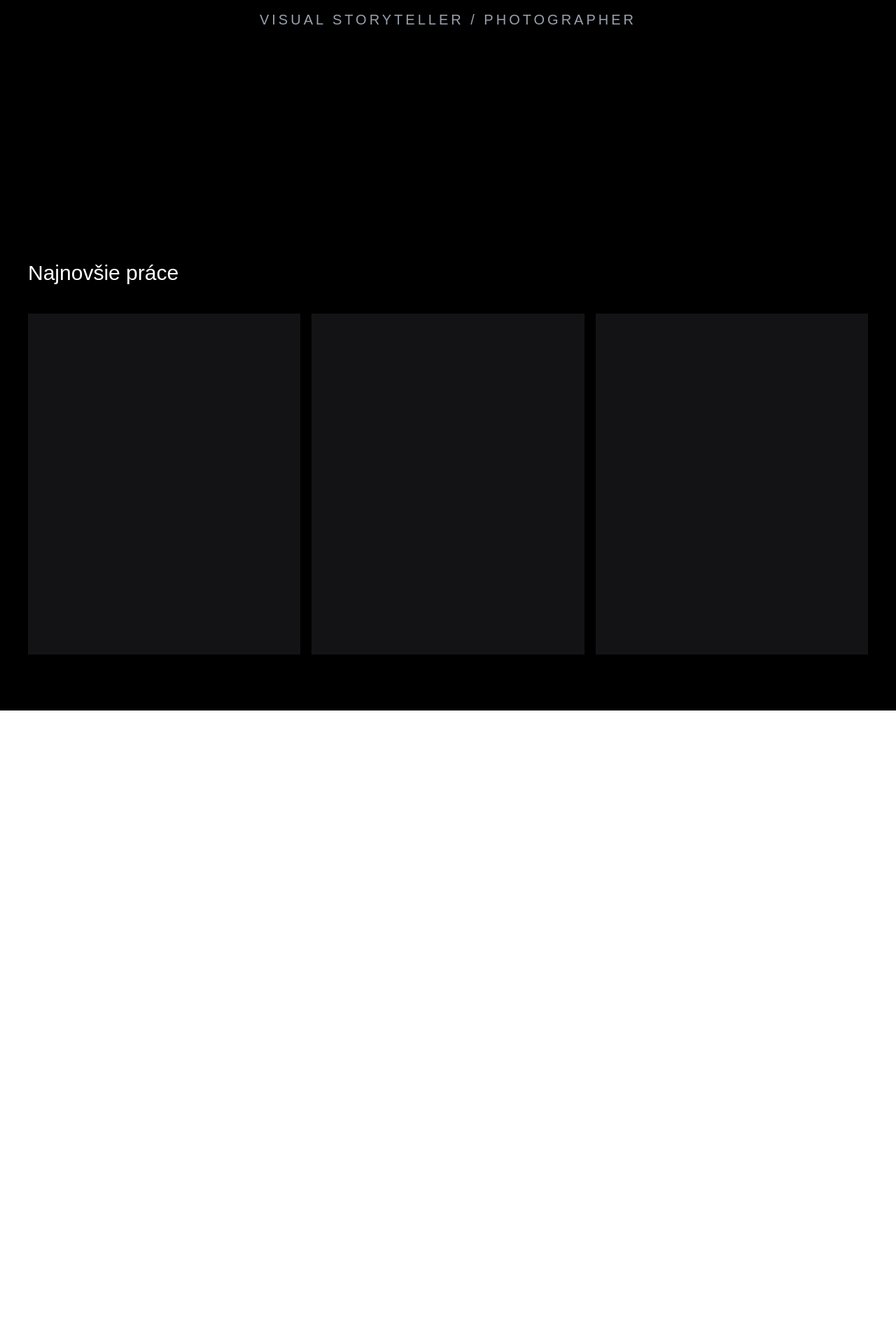
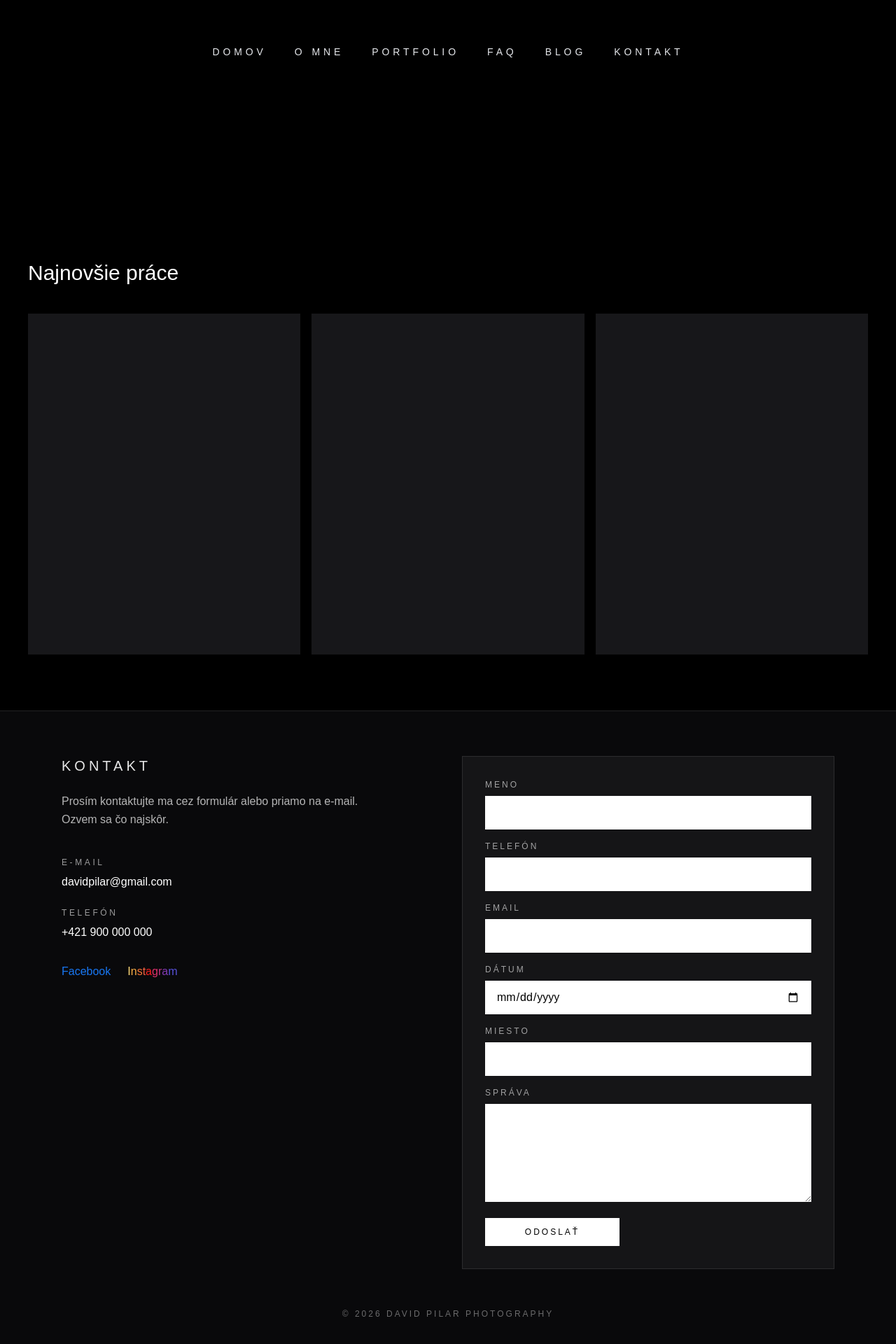
Before and after one commit to AdamKatrenic/DavidWeb, a Next.js app: page / in a window 1280 px wide. Shown: the part 348-2268 px from the top of the page at 70% size. Before the commit the page ends 1363 px from the top, so only its background shows below. Built offline with nearby package versions, Linux system fonts and the light colour scheme.

Commit message:
contact-formular-update

```diff
--- a/app/page.tsx
+++ b/app/page.tsx
@@ -1,33 +1,251 @@
-import Image from 'next/image'
+import Link from "next/link";
 
-export default function Home() {
+export default function Home(): JSX.Element {
   return (
       <main className="min-h-screen bg-black text-white">
-      {/* Hero Section */}
+        {/* ============================================================
+          HERO SECTION
+         ============================================================ */}
         <section className="relative h-[80vh] flex items-center justify-center overflow-hidden">
-        <div className="z-10 text-center">
+          <div className="z-10 text-center px-6">
             <h1 className="text-6xl md:text-8xl font-bold tracking-tighter uppercase">
               David Pilar
             </h1>
+
             <p className="text-lg md:text-xl text-gray-400 mt-4 tracking-[0.2em] uppercase">
               Visual Storyteller / Photographer
             </p>
+
+            {/* NAVIGÁCIA POD NADPISOM */}
+            <nav className="mt-16 flex flex-wrap items-center justify-center gap-8 md:gap-10">
+              <Link
+                  href="/"
+                  className="uppercase text-xs md:text-sm tracking-[0.35em] text-gray-200 hover:text-white transition underline-offset-8 hover:underline"
+              >
+                DOMOV
+              </Link>
+              <Link
+                  href="/about"
+                  className="uppercase text-xs md:text-sm tracking-[0.35em] text-gray-200 hover:text-white transition underline-offset-8 hover:underline"
+              >
+                O MNE
+              </Link>
+              <Link
+                  href="/portfolio"
+                  className="uppercase text-xs md:text-sm tracking-[0.35em] text-gray-200 hover:text-white transition underline-offset-8 hover:underline"
+              >
+                PORTFOLIO
+              </Link>
+              <Link
+                  href="/faq"
+                  className="uppercase text-xs md:text-sm tracking-[0.35em] text-gray-200 hover:text-white transition underline-offset-8 hover:underline"
+              >
+                FAQ
+              </Link>
+              <Link
+                  href="/blog"
+                  className="uppercase text-xs md:text-sm tracking-[0.35em] text-gray-200 hover:text-white transition underline-offset-8 hover:underline"
+              >
+                BLOG
+              </Link>
+              <Link
+                  href="/contact"
+                  className="uppercase text-xs md:text-sm tracking-[0.35em] text-gray-200 hover:text-white transition underline-offset-8 hover:underline"
+              >
+                KONTAKT
+              </Link>
+            </nav>
           </div>
 
           {/* Tu bude neskôr fotka zo Sanity, teraz tam dajme tmavý gradient */}
           <div className="absolute inset-0 bg-gradient-to-b from-transparent to-black opacity-60" />
         </section>
 
-      {/* Sekcia pre Galériu (zatiaľ len nadpis) */}
+        {/* ============================================================
+          SEKCIA PRE GALÉRIU (ZATIAĽ PLACEHOLDERY)
+         ============================================================ */}
         <section className="px-10 py-20">
           <h2 className="text-3xl font-light">Najnovšie práce</h2>
+
+          {/* Tu budeme neskôr mapovať projekty */}
           <div className="grid grid-cols-1 md:grid-cols-3 gap-4 mt-10">
-          {/* Tu budeme neskôr mapovať projekty */}
             <div className="aspect-[4/5] bg-zinc-900 animate-pulse" />
             <div className="aspect-[4/5] bg-zinc-900 animate-pulse" />
             <div className="aspect-[4/5] bg-zinc-900 animate-pulse" />
           </div>
+
+          {/* Poznámka:
+            - neskôr sem dáme reálne fotky (next/image) + klik do detailu projektu
+            - napr. /portfolio/svadba-tatry-2026
+         */}
+        </section>
+
+        {/* ============================================================
+          KONTAKTNÝ "FOOTER" BLOK (ako na ukážke)
+          - bude neskôr spoločný komponent na každom page
+         ============================================================ */}
+        <section className="bg-zinc-950 border-t border-white/10">
+          <div className="max-w-6xl mx-auto px-6 py-16">
+            <div className="grid grid-cols-1 md:grid-cols-2 gap-10 items-start">
+              {/* ĽAVO: info */}
+              <div className="md:pr-10">
+                <div className="text-xl tracking-[0.25em] uppercase text-white/90">
+                  Kontakt
+                </div>
+
+                <p className="mt-6 text-sm md:text-base text-white/70 leading-relaxed max-w-md">
+                  Prosím kontaktujte ma cez formulár alebo priamo na e-mail.
+                  Ozvem sa čo najskôr.
+                </p>
+
+                <div className="mt-10 space-y-6">
+                  <div>
+                    <div className="text-xs tracking-[0.3em] uppercase text-white/60">
+                      E-mail
+                    </div>
+                    <div className="mt-2 text-sm md:text-base text-white">
+                      davidpilar@gmail.com
+                    </div>
+                  </div>
+
+                  <div>
+                    <div className="text-xs tracking-[0.3em] uppercase text-white/60">
+                      Telefón
+                    </div>
+                    <div className="mt-2 text-sm md:text-base text-white">
+                      +421 900 000 000
+                    </div>
+                  </div>
+
+                  {/* SOCIÁLNE SIETE */}
+                  <div className="pt-2 flex items-center gap-6">
+                    {/* Facebook = modrý */}
+                    <a
+                        className="text-sm md:text-base font-medium hover:underline underline-offset-4"
+                        href="#"
+                    >
+                      <span className="text-[#1877F2]">Facebook</span>
+                    </a>
+
+                    {/* Instagram = farebné písmená (IG gradient vibe) */}
+                    <a
+                        className="text-sm md:text-base font-medium hover:underline underline-offset-4"
+                        href="#"
+                        aria-label="Instagram"
+                    >
+                    <span className="inline-flex">
+                      <span className="text-[#FEDA77]">I</span>
+                      <span className="text-[#FCAF45]">n</span>
+                      <span className="text-[#F77737]">s</span>
+                      <span className="text-[#F56040]">t</span>
+                      <span className="text-[#FD1D1D]">a</span>
+                      <span className="text-[#E1306C]">g</span>
+                      <span className="text-[#C13584]">r</span>
+                      <span className="text-[#833AB4]">a</span>
+                      <span className="text-[#5851DB]">m</span>
+                    </span>
+                    </a>
+                  </div>
+
+                  {/* Poznámka:
+                    - keď budeš mať reálne linky, len vymeň href:
+                    - Facebook: href="https://facebook.com/xxx"
+                    - Instagram: href="https://instagram.com/xxx"
+                */}
+                </div>
+              </div>
+
+              {/* PRAVO: formulár */}
+              <div className="bg-white/5 border border-white/10 p-6 md:p-8">
+                {/* Poznámka:
+                  - zatiaľ je to len UI
+                  - potom spravíme POST na /api/contact (Next.js route) a pošleme email adminovi
+               */}
+                <form className="space-y-4">
+                  <div>
+                    <label className="block text-xs tracking-[0.25em] uppercase text-white/60">
+                      Meno
+                    </label>
+                    <input
+                        className="mt-2 w-full bg-white text-black px-4 py-3 outline-none"
+                        placeholder=""
+                        type="text"
+                        name="name"
+                    />
+                  </div>
+
+                  <div>
+                    <label className="block text-xs tracking-[0.25em] uppercase text-white/60">
+                      Telefón
+                    </label>
+                    <input
+                        className="mt-2 w-full bg-white text-black px-4 py-3 outline-none"
+                        placeholder=""
+                        type="tel"
+                        name="phone"
+                    />
+                  </div>
+
+                  <div>
+                    <label className="block text-xs tracking-[0.25em] uppercase text-white/60">
+                      Email
+                    </label>
+                    <input
+                        className="mt-2 w-full bg-white text-black px-4 py-3 outline-none"
+                        placeholder=""
+                        type="email"
+                        name="email"
+                    />
+                  </div>
+
+                  <div>
+                    <label className="block text-xs tracking-[0.25em] uppercase text-white/60">
+                      Dátum
+                    </label>
+                    <input
+                        className="mt-2 w-full bg-white text-black px-4 py-3 outline-none"
+                        type="date"
+                        name="date"
+                    />
+                  </div>
+
+                  <div>
+                    <label className="block text-xs tracking-[0.25em] uppercase text-white/60">
+                      Miesto
+                    </label>
+                    <input
+                        className="mt-2 w-full bg-white text-black px-4 py-3 outline-none"
+                        placeholder=""
+                        type="text"
+                        name="location"
+                    />
+                  </div>
+
+                  <div>
+                    <label className="block text-xs tracking-[0.25em] uppercase text-white/60">
+                      Správa
+                    </label>
+                    <textarea
+                        className="mt-2 w-full bg-white text-black px-4 py-3 outline-none min-h-[140px]"
+                        name="message"
+                    />
+                  </div>
+
+                  <button
+                      type="button"
+                      className="w-48 bg-white text-black px-6 py-3 uppercase tracking-[0.25em] text-xs hover:bg-white/90 transition"
+                  >
+                    Odoslať
+                  </button>
+                </form>
+              </div>
+            </div>
+
+            <div className="mt-14 text-center text-xs tracking-[0.25em] text-white/40 uppercase">
+              © {new Date().getFullYear()} David Pilar Photography
+            </div>
+          </div>
         </section>
       </main>
-  )
+  );
 }
```
Lines whose indentation alone changed are shown as unchanged.
